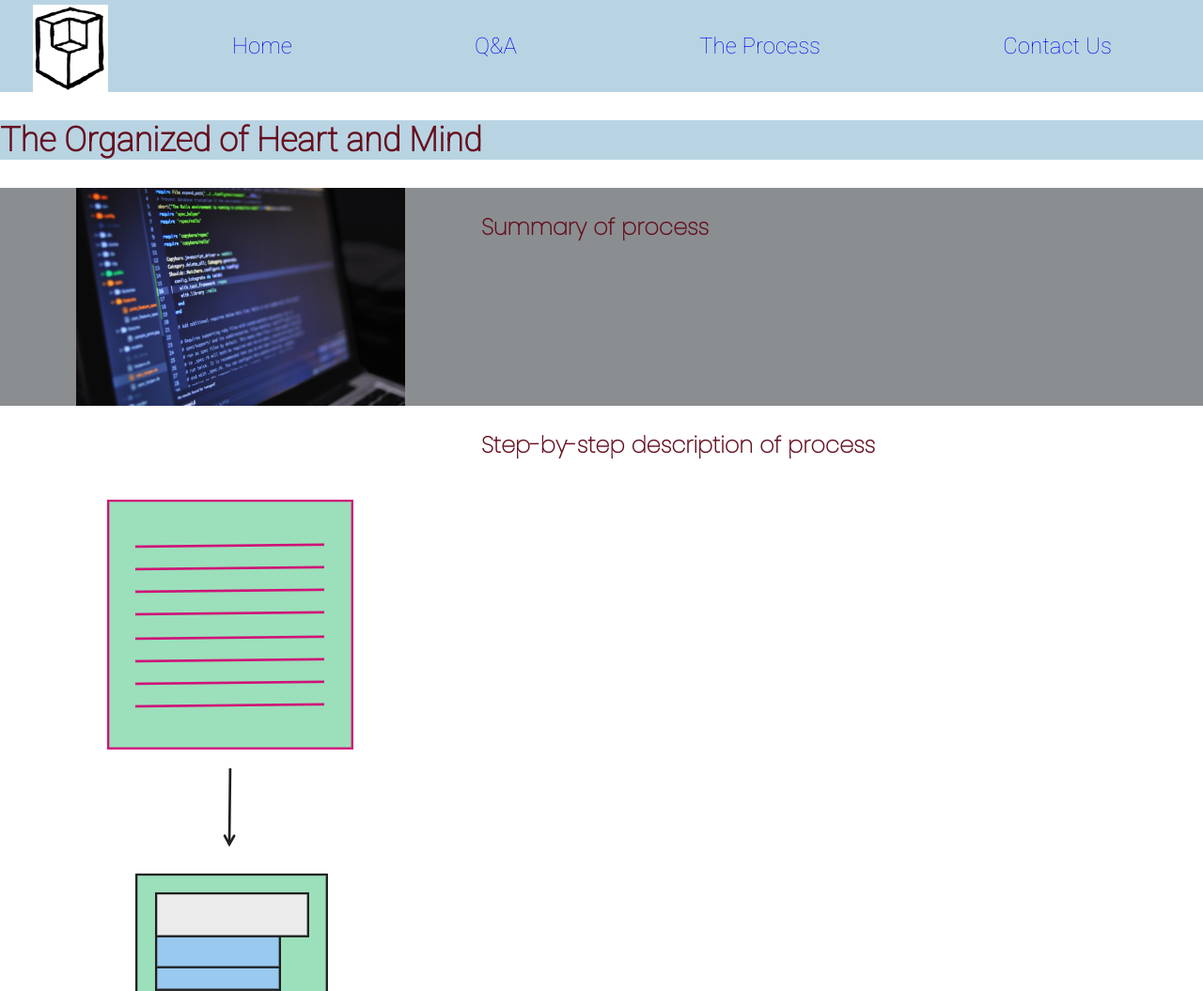
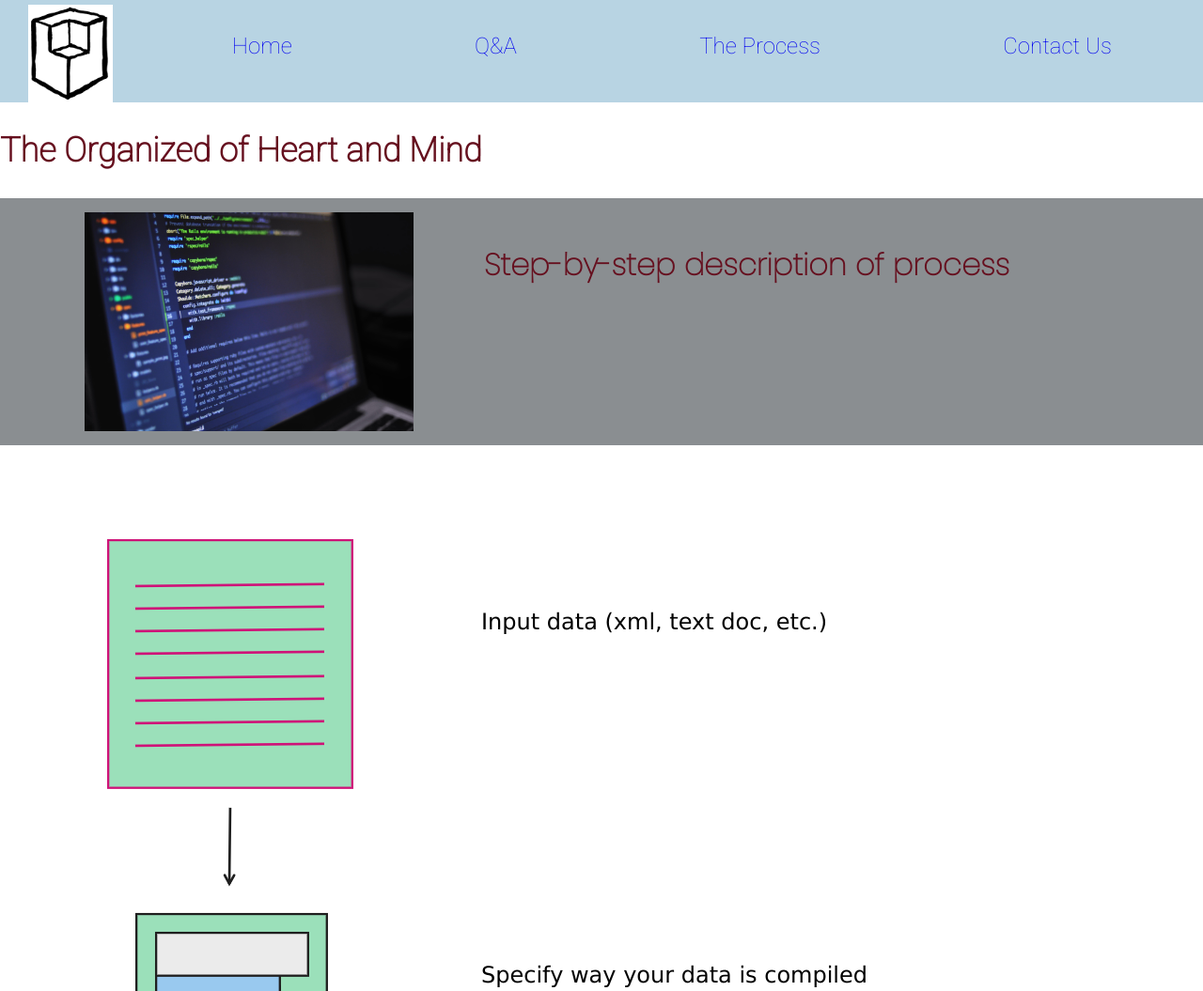
Before and after one commit to ccharles70351/wdd130, a plain HTML site: page organize/process.html in a window 1280 px wide. Shown: the top 1055 px of the page at 94% size. Drawn offline with Linux system fonts and the light colour scheme; a web font is replaced by a local one.

Commit message:
subpage 1 organize project

```diff
--- a/organize/process.html
+++ b/organize/process.html
@@ -29,11 +29,14 @@
             <!-- This is where new content goes for each subpage -->
             <section class="algorithm-img">
                 <img src="images/algorithm.jpg" alt="coding-algorithm">
-                <p class="process-summary">Summary of process</p>
+                <p class="process-summary">Step-by-step description of process</p>
             </section>
             <section class="process-img">
                 <img src="images/organization_process.png" alt="Step-by-step process">
-                <p class="process-description">Step-by-step description of process</p>
+                <p1>Input data (xml, text doc, etc.)</p1>
+                <p2>Specify way your data is compiled</p2>
+                <p3>Select sorting parameters from our list or manually input your own</p3>
+                <p4>Allow our complex sorting algorithm to simplify your life and take a break</p4>
             </section>
         </main>
         <footer>
--- a/organize/styles/style.css
+++ b/organize/styles/style.css
@@ -6,9 +6,9 @@
     margin: 0 auto;
 }
 
-#motto {
+/* #motto {
     background-color: #B8D4E3;
-}
+} */
 
 p {
     font-family: poppins;
@@ -31,7 +31,7 @@ header {
 }
 
 .logo {
-    width: 80px;
+    width: 90px;
 }
 
 #logo_link {
@@ -145,7 +145,12 @@ nav a {
     grid-template-columns: 1fr 1fr 1fr 1fr 1fr;
 }
 
+.process-img {
+    grid-template-rows: 1fr 1fr 1fr 1fr;
+}
+
 .algorithm-img {
+    padding: 15px;
     background-color: #8A8E91;
 }
 
@@ -160,18 +165,24 @@ nav a {
 .algorithm-img p {
     grid-column-start: 3;
     grid-column-end: 6;
+    font-size: xx-large;
 }
 
 .process-img img {
     grid-column-start: 1;
     grid-column-end: 3;
+    grid-row-start: 1;
+    grid-row-end: 5;
     justify-self: center;
     align-self: center;
 }
 
-.process-img p {
+.process-img p1, p2, p3, p4 {
     grid-column-start: 3;
     grid-column-end: 6;
+    justify-self: left;
+    align-self: center;
+    font-size: x-large;
 }
 
     /* Contact Us Content */
```
Also changed, not shown: organize/index.html (+3 -3 lines).
